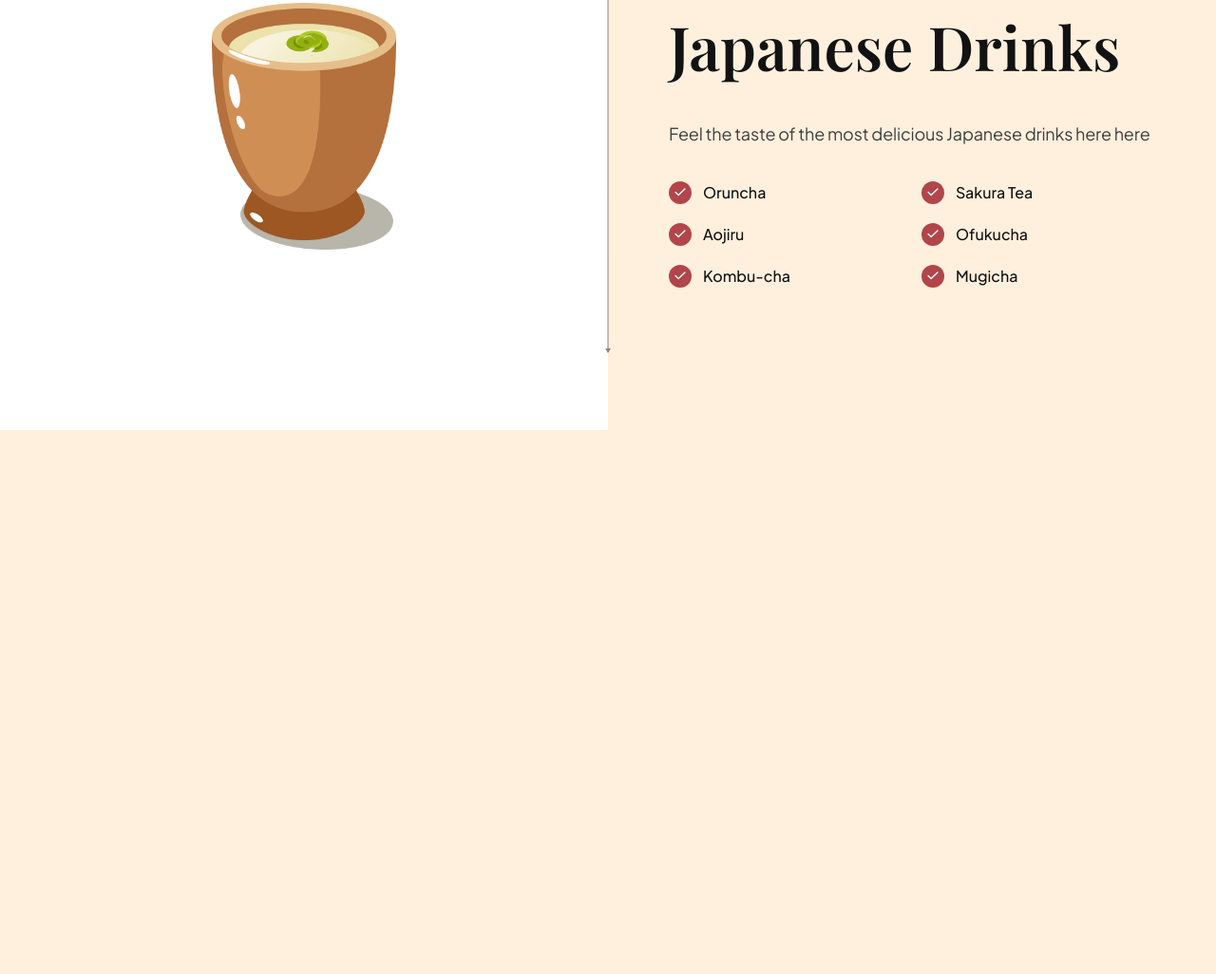
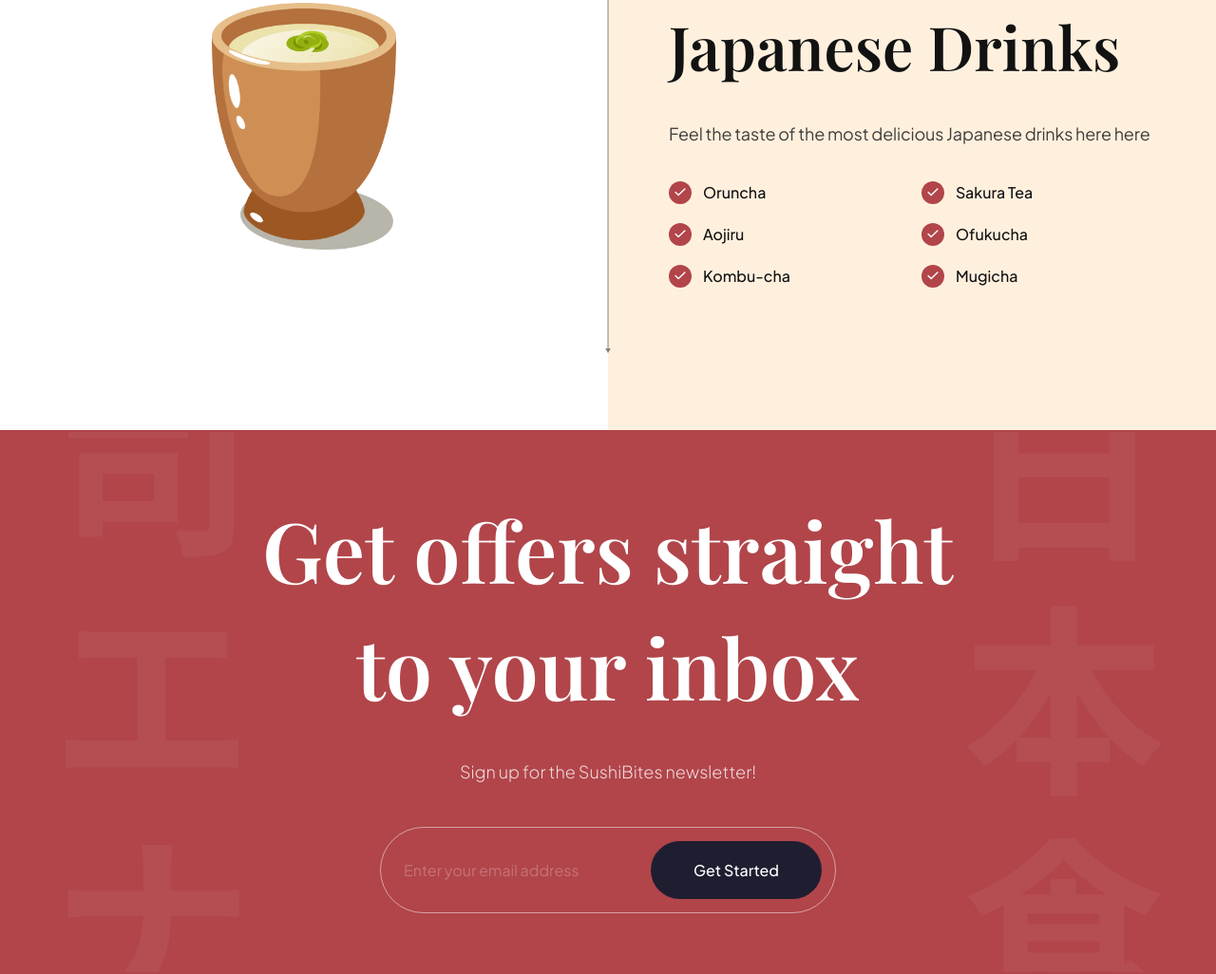
Before and after one commit to shahirulprojects/DONT-DELETE-sushi-bites, a website built with Vite: page index.html in a window 1280 px wide. Shown: the part 3329-4355 px from the top of the page at 95% size. Before the commit the page ends 3782 px from the top, so only its background shows below. Built offline with nearby package versions, Linux system fonts and the light colour scheme; files whose address does not match are found by name.

Commit message:
add newsletter section

```diff
--- a/css/sections/subscribe.css
+++ b/css/sections/subscribe.css
@@ -0,0 +1,87 @@
+.subscription {
+  padding: 64px;
+
+  background-color: var(--primary-color);
+  background-image: url("../../assets/subscribe_bg.png");
+  background-position: center;
+  background-repeat: no-repeat;
+  background-size: contain;
+
+  flex-direction: column;
+  overflow: hidden;
+}
+
+.subscription h2 {
+  font-size: 88px;
+  font-family: var(--playfair-display);
+  font-weight: 600;
+  line-height: 123px;
+
+  color: #fff;
+  text-align: center;
+}
+
+.subscription p {
+  font-size: 18px;
+  font-family: var(--plus-jakarta-sans);
+  font-weight: 300;
+  line-height: 36px;
+
+  margin-top: 32px;
+
+  color: rgba(255, 255, 255, 0.8);
+}
+
+.subscription__form {
+  min-width: 480px;
+  margin-top: 40px;
+
+  padding: 14px 14px 14px 24px;
+
+  display: flex;
+  gap: 10px;
+
+  border: 1px solid rgba(255, 255, 255, 0.5);
+
+  border-radius: 46px;
+}
+
+/* we are designing the input to make it look like it is invincible so it will look like as we are filling the form inside the border that is surrounding the input */
+.subscription__form input {
+  flex: 1;
+
+  font-size: 16px;
+  font-weight: 400px;
+  font-family: var(--plus-jakarta-sans);
+
+  color: #fff;
+  opacity: 0.5;
+
+  background: transparent;
+  border: none;
+  outline: none;
+}
+
+.subscription__form input::placeholder {
+  color: #fff;
+  opacity: 0.5;
+}
+
+.subscription__form button {
+  padding: 20px;
+
+  min-width: 180px;
+
+  font-size: 16px;
+  font-weight: 500;
+  font-family: var(--plus-jakarta-sans);
+  color: #fff;
+  text-align: center;
+
+  background: var(--black-400);
+  border-radius: 46px;
+  border: none;
+  outline: none;
+
+  cursor: pointer;
+}
--- a/index.html
+++ b/index.html
@@ -330,6 +330,19 @@
       </section>
     </section>
 
+    <section class="subscription flex-center" id="services">
+      <h2 data-aos="flip-down">
+        Get offers straight<br />
+        to your inbox
+      </h2>
+      <p data-aos="fade-up">Sign up for the SushiBites newsletter!</p>
+
+      <div class="subscription__form" data-aos="fade-up">
+        <input type="text" placeholder="Enter your email address" />
+        <button>Get Started</button>
+      </div>
+    </section>
+
     <script src="js/script.js" type="module"></script>
   </body>
 </html>
```
